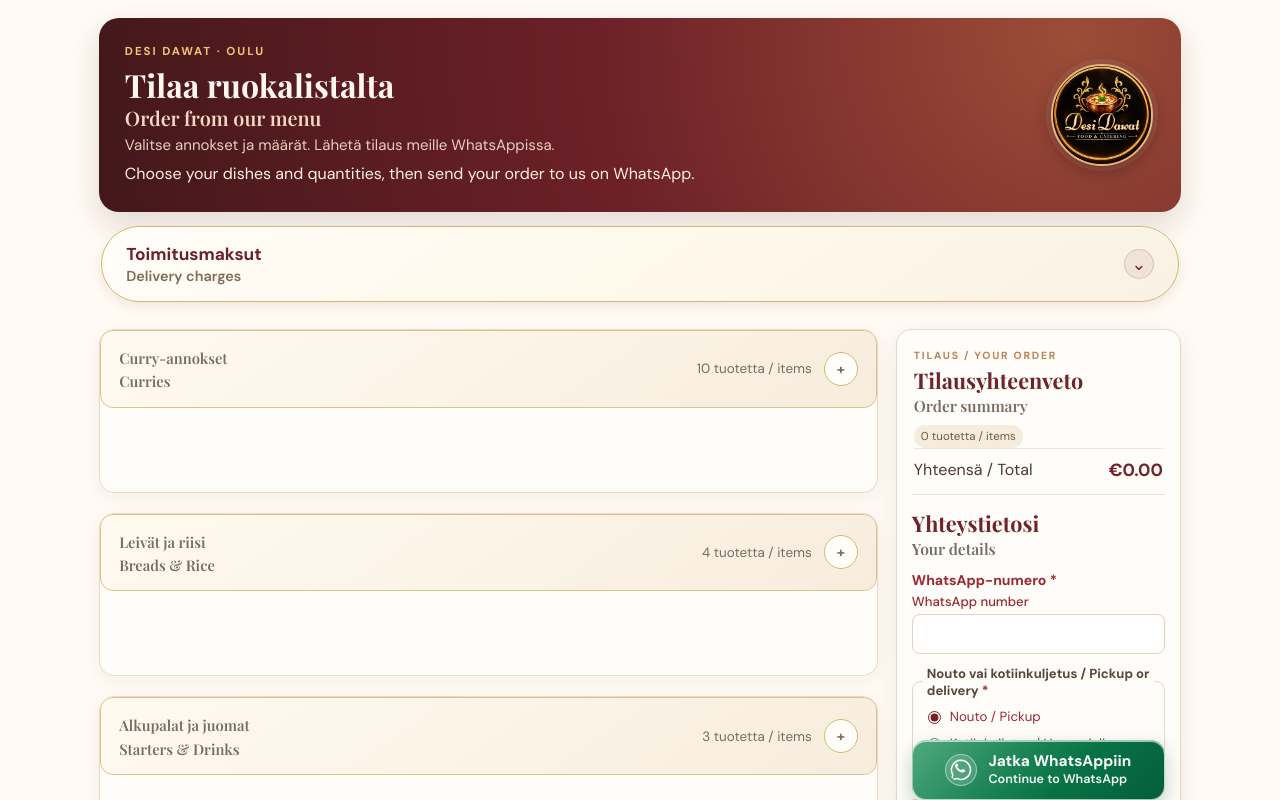
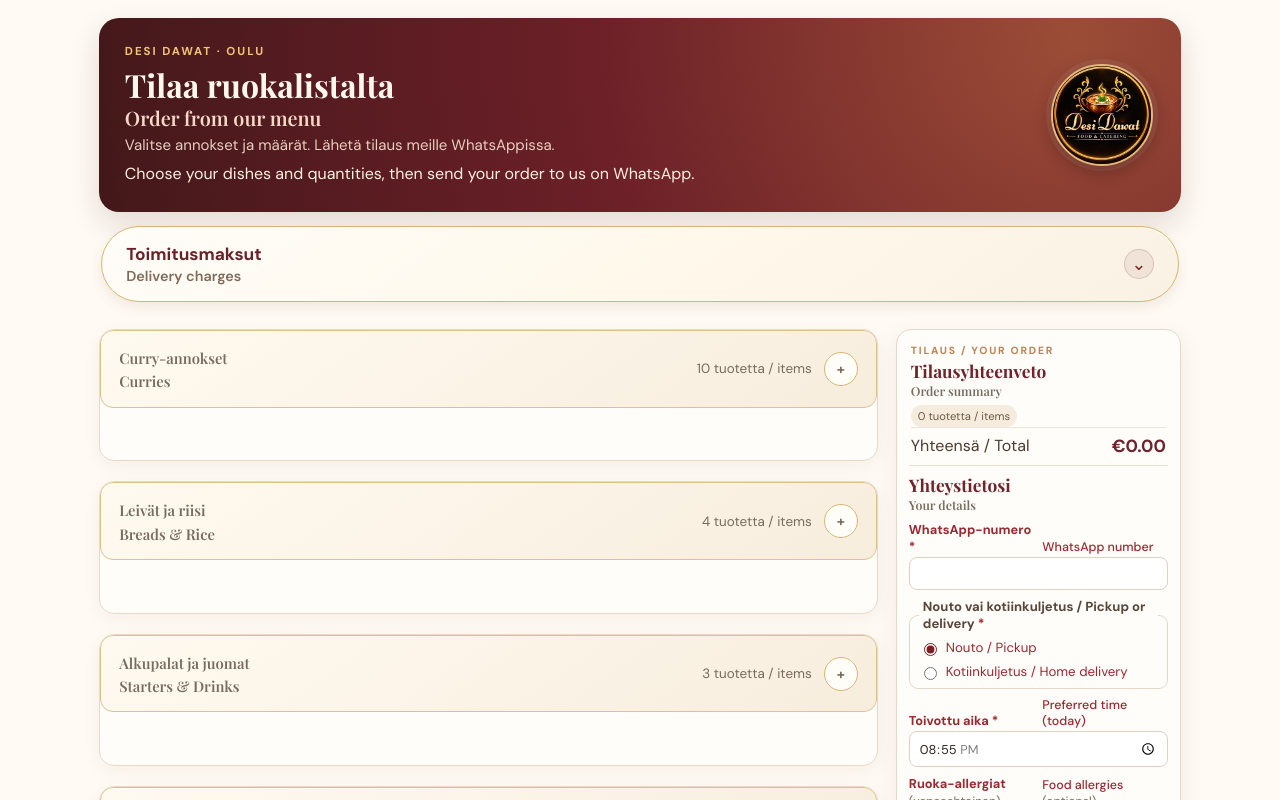
Before and after one commit to APAR2025111/Whatspp_Webform_Desi_Dawat, a React (Vite) app: page / in a window 1280 px wide. Shown: the top 800 px of the page. Built offline with nearby package versions, Linux system fonts and the light colour scheme.

Commit message:
Match compact checkout layout

```diff
--- a/src/order-form.css
+++ b/src/order-form.css
@@ -358,3 +358,48 @@
 .whatsapp-checkout-fields input:not([type=radio]),
 .whatsapp-checkout-fields textarea,
 .whatsapp-submit-button { min-width: 0; max-width: 100%; box-sizing: border-box; }
+
+/* Compact checkout styling matching the main order form */
+.whatsapp-order-checkout {
+  position: static;
+  display: grid;
+  grid-template-columns: minmax(0, 1fr);
+  align-content: start;
+  align-self: stretch;
+  height: auto;
+  gap: 9px;
+  max-height: none;
+  overflow: visible;
+  padding: 12px;
+}
+.whatsapp-order-page .whatsapp-order-checkout .whatsapp-submit-button { position: static; bottom: auto; min-height: 48px; padding: 8px 12px; }
+.whatsapp-cart-summary { padding: 2px 2px 8px; border-bottom: 1px solid #eadfce; }
+.whatsapp-cart-heading { display: flex; align-items: center; justify-content: space-between; flex-wrap: wrap; gap: 6px 10px; min-width: 0; }
+.whatsapp-cart-heading h2,
+.whatsapp-checkout-fields > h2 { margin: 0; color: #70232b; font: 700 1.08rem/1.2 'Playfair Display', Georgia, serif; }
+.whatsapp-cart-heading h2 span,
+.whatsapp-checkout-fields > h2 span { display: block; }
+.whatsapp-cart-heading h2 span[lang="en"],
+.whatsapp-checkout-fields > h2 span[lang="en"] { margin-top: 2px; color: #786b5f; font: 600 .72em/1.25 'Playfair Display', Georgia, serif; }
+.whatsapp-cart-heading > span { padding: 4px 7px; border-radius: 30px; background: #f6ecdd; color: #6e5a49; font-size: .7rem; white-space: nowrap; }
+.whatsapp-cart-list { gap: 6px; max-height: 120px; margin: 8px 0; }
+.whatsapp-cart-empty { margin: 8px 0; color: #84776b; font-size: .82rem; }
+.whatsapp-cart-total { padding-top: 7px; }
+.whatsapp-checkout-fields { display: grid; align-content: start; gap: 8px; }
+.whatsapp-checkout-fields > label,
+.whatsapp-date-time > label { display: grid; grid-template-columns: minmax(0, 1fr) minmax(0, 1fr); align-items: end; column-gap: 8px; row-gap: 2px; color: #58463a; font-size: .8rem; font-weight: 700; }
+.whatsapp-checkout-fields > label > input,
+.whatsapp-checkout-fields > label > textarea,
+.whatsapp-checkout-fields > label > small { grid-column: 1 / -1; }
+.whatsapp-checkout-fields label .whatsapp-label-en { color: #84776b; font-size: .78rem; font-weight: 500; }
+.whatsapp-checkout-fields input:not([type=radio]),
+.whatsapp-checkout-fields textarea { width: 100%; min-width: 0; padding: 7px 9px; }
+.whatsapp-fulfilment { display: flex; flex-wrap: wrap; gap: 7px 12px; min-width: 0; width: 100%; margin: 0; padding: 7px 9px 8px; box-sizing: border-box; }
+.whatsapp-fulfilment legend { max-width: 100%; white-space: normal; overflow-wrap: anywhere; }
+.whatsapp-date-time { grid-template-columns: minmax(0, 1fr); }
+.whatsapp-checkout-fields,
+.whatsapp-cart-summary,
+.whatsapp-order-checkout > * { min-width: 0; max-width: 100%; box-sizing: border-box; }
+.whatsapp-checkout-fields input:not([type=radio]),
+.whatsapp-checkout-fields textarea,
+.whatsapp-submit-button { max-width: 100%; box-sizing: border-box; }
```
